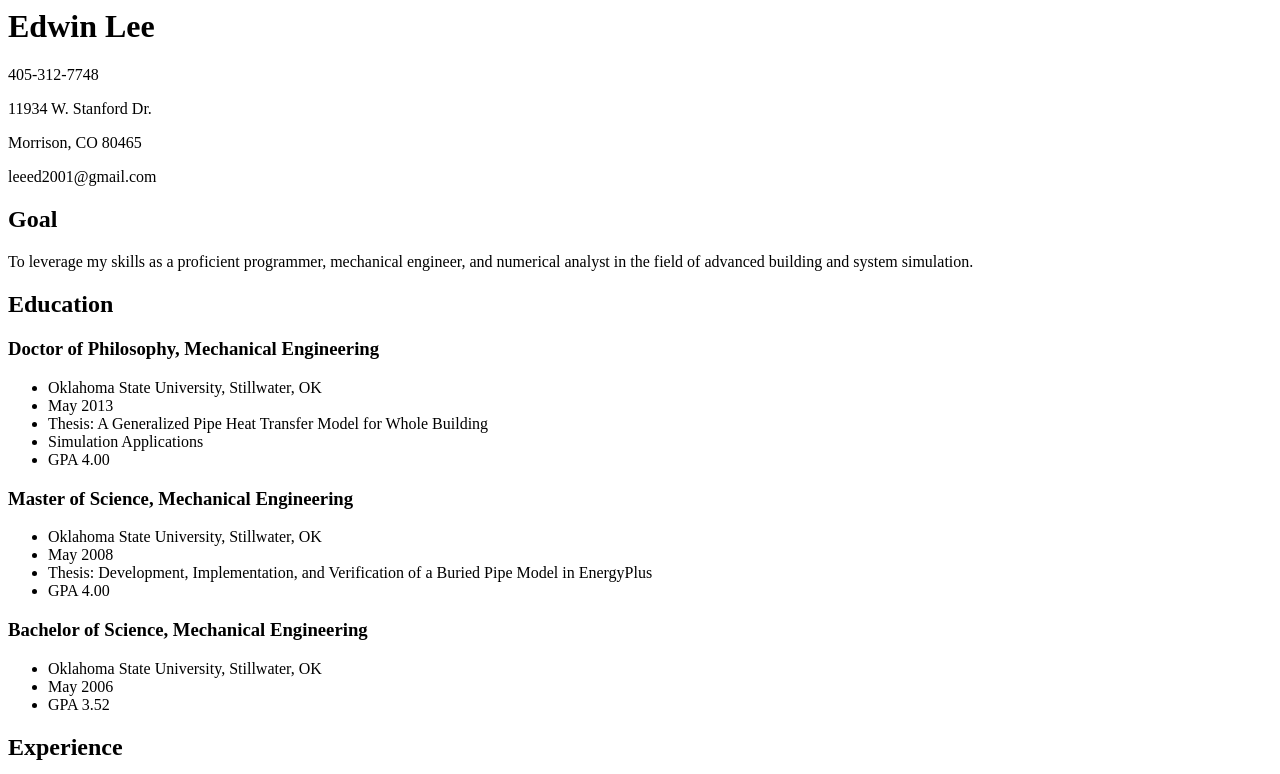
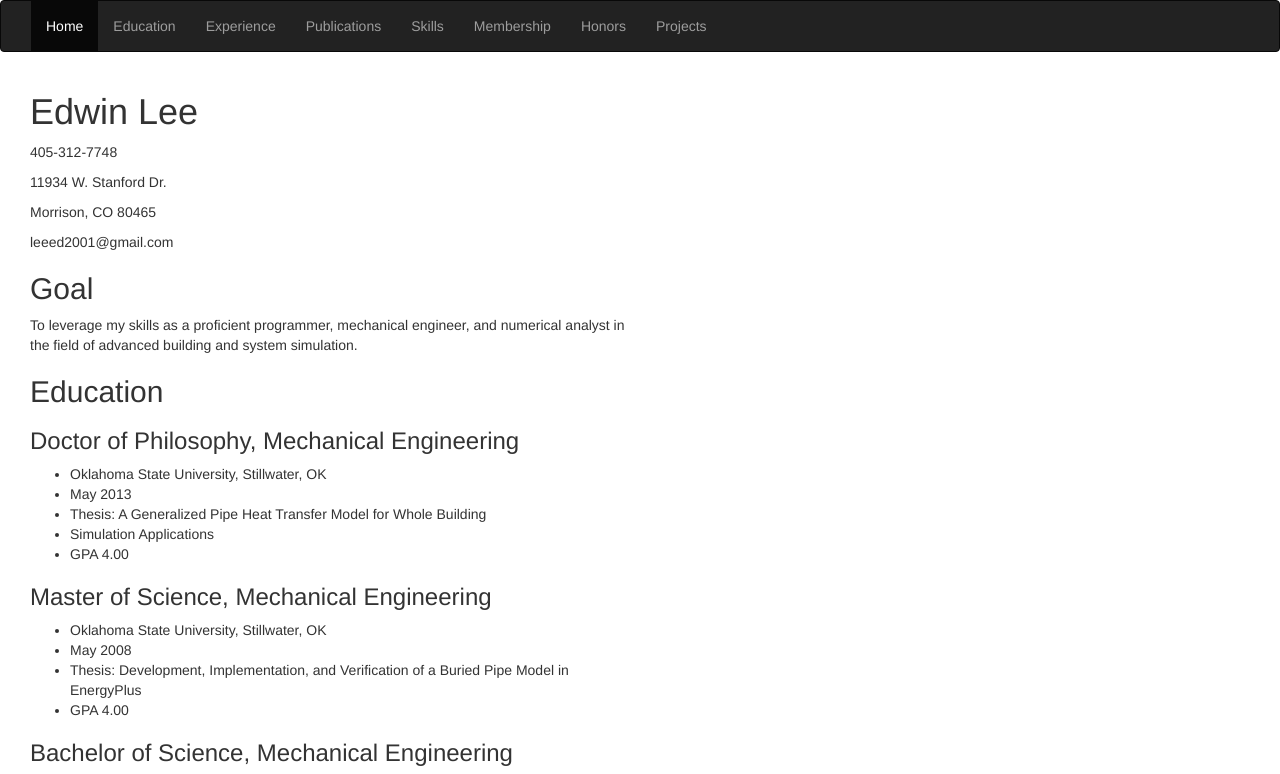
Before and after one commit to okielife/cv.okie.life, a plain HTML site: page index.html in a window 1280 px wide. Shown: the top 774 px of the page. Drawn offline with nearby package versions, Linux system fonts and the light colour scheme.

Commit message:
Update index theming

```diff
--- a/index.html
+++ b/index.html
@@ -1,3 +1,53 @@
+<!DOCTYPE html>
+<html lang="en">
+<head>
+
+    <title>Edwin Lee - CV</title>
+    <meta charset="utf-8">
+    <meta name="viewport" content="width=device-width, initial-scale=1">
+    <link rel="stylesheet" href="https://maxcdn.bootstrapcdn.com/bootstrap/3.3.7/css/bootstrap.min.css">
+    <script src="https://ajax.googleapis.com/ajax/libs/jquery/1.12.4/jquery.min.js"></script>
+    <script src="https://maxcdn.bootstrapcdn.com/bootstrap/3.3.7/js/bootstrap.min.js"></script>
+
+</head>
+
+<body>
+
+
+<nav class="navbar navbar-inverse">
+    <div class="container-fluid">
+        <div class="navbar-header">
+            <button type="button" class="navbar-toggle" data-toggle="collapse" data-target="#myNavbar">
+                <span class="icon-bar"></span>
+                <span class="icon-bar"></span>
+                <span class="icon-bar"></span>
+            </button>
+<!--
+            <div class="navbar-header">
+                <a href="{% url 'index' %}" class="pull-left"><img src="{% static 'images/logo.png' %}"
+                                                                   style="width:50px;"></a>
+            </div>
+{#            <a class="navbar-brand" href="#">PokeSiteStuff</a>#}
+-->
+        </div>
+        <div class="collapse navbar-collapse" id="myNavbar">
+            <ul class="nav navbar-nav">
+                <li class="active"><a href="#">Home</a></li>
+                <li><a href="#education">Education</a></li>
+                <li><a href="#experience">Experience</a></li>
+                <li><a href="#publications">Publications</a></li>
+                <li><a href="#skills">Skills</a></li>
+                <li><a href="#memberships">Membership</a></li>
+                <li><a href="#honors">Honors</a></li>
+                <li><a href="#project-examples">Projects</a></li>
+            </ul>
+        </div>
+    </div>
+</nav>
+
+<div class="container-fluid">
+    <div class="row-fluid">
+        <div class="col-md-6">
 <h1 id="edwin-lee">Edwin Lee</h1>
 <p>405-312-7748</p>
 <p>11934 W. Stanford Dr.</p>
@@ -152,3 +202,9 @@
 <li>Python cross platform library is lightweight, simple, with minimal error handling</li>
 <li>Python application allows quick processing of well-formed idfs including multiple file comparisons</li>
 </ul>
+</div>
+</div>
+</div>
+</body>
+
+</html>
```
